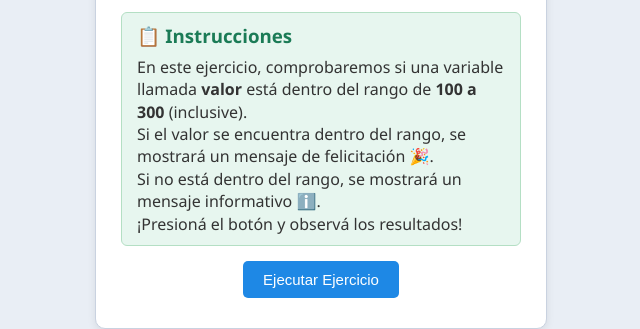
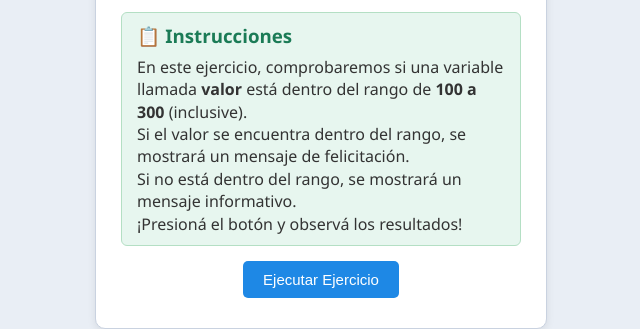
Before and after one commit to Claudia1233/Pr-cticos-js-3, a plain HTML site: page index.html in a window 1280 px wide. Shown: the part 160-489 px from the top of the page, 319-959 px from the left. Drawn offline with Linux system fonts and the light colour scheme.

Commit message:
Update index.html

```diff
--- a/index.html
+++ b/index.html
@@ -16,8 +16,8 @@
         <h3>📋 Instrucciones</h3>
         <p>
           En este ejercicio, comprobaremos si una variable llamada <strong>valor</strong> está dentro del rango de <strong>100 a 300</strong> (inclusive).<br>
-          Si el valor se encuentra dentro del rango, se mostrará un mensaje de felicitación 🎉.<br>
-          Si no está dentro del rango, se mostrará un mensaje informativo ℹ️.<br>
+          Si el valor se encuentra dentro del rango, se mostrará un mensaje de felicitación.<br>
+          Si no está dentro del rango, se mostrará un mensaje informativo.<br>
           ¡Presioná el botón y observá los resultados!
         </p>
       </div>
```
